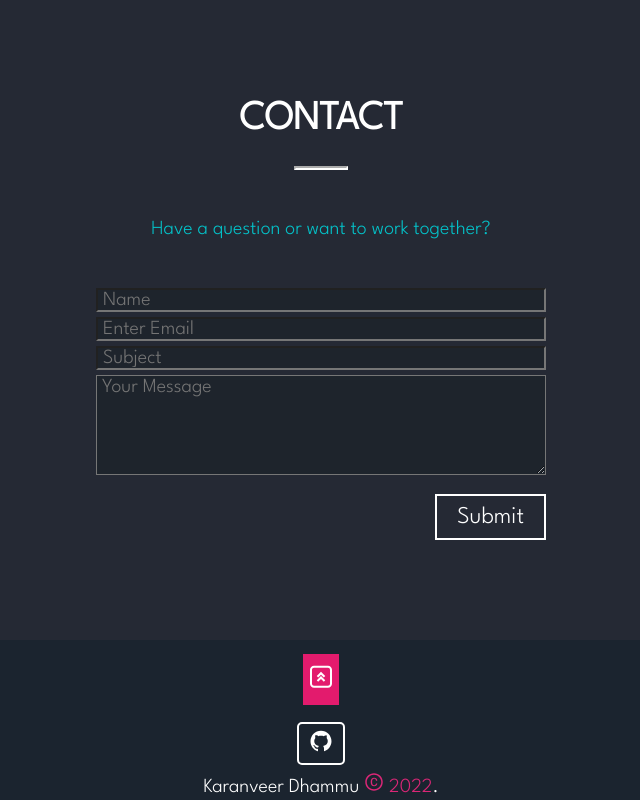
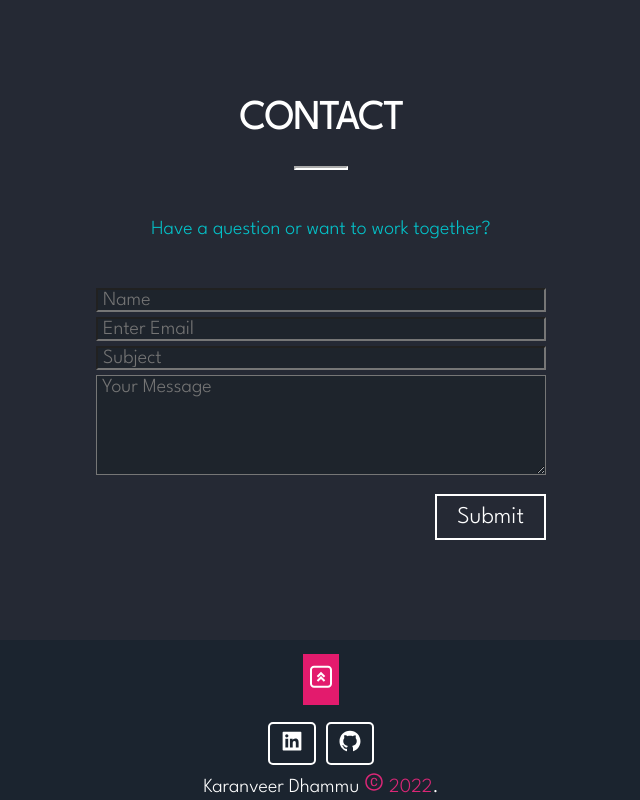
Before and after one commit to Karanveer101/personal-portfolio, a React (Create React App) app: page / in a window 1280 px wide. Shown: the part 2745-3545 px from the top of the page, without its empty margins (319-959 px from the left). Built offline with nearby package versions, Linux system fonts and the light colour scheme.

Commit message:
added linkedin

```diff
--- a/src/components/Contact.js
+++ b/src/components/Contact.js
@@ -142,13 +142,13 @@ function Contact(props) {
         </button>
         <div className='socialMedia'>
 
-        {/* <a href='' target="_blank" rel="noopener noreferrer">
+        <a href='www.linkedin.com/in/karanveer-dhammu' target="_blank" rel="noopener noreferrer">
 
           <button>
             <AiFillLinkedin className='linkedInIcon' />
           </button>
 
-          </a> */}
+          </a>
           <a href='https://github.com/Karanveer101' target="_blank" rel="noopener noreferrer">
             <button type='button'>
               <AiFillGithub className='githubIcon' />
```
